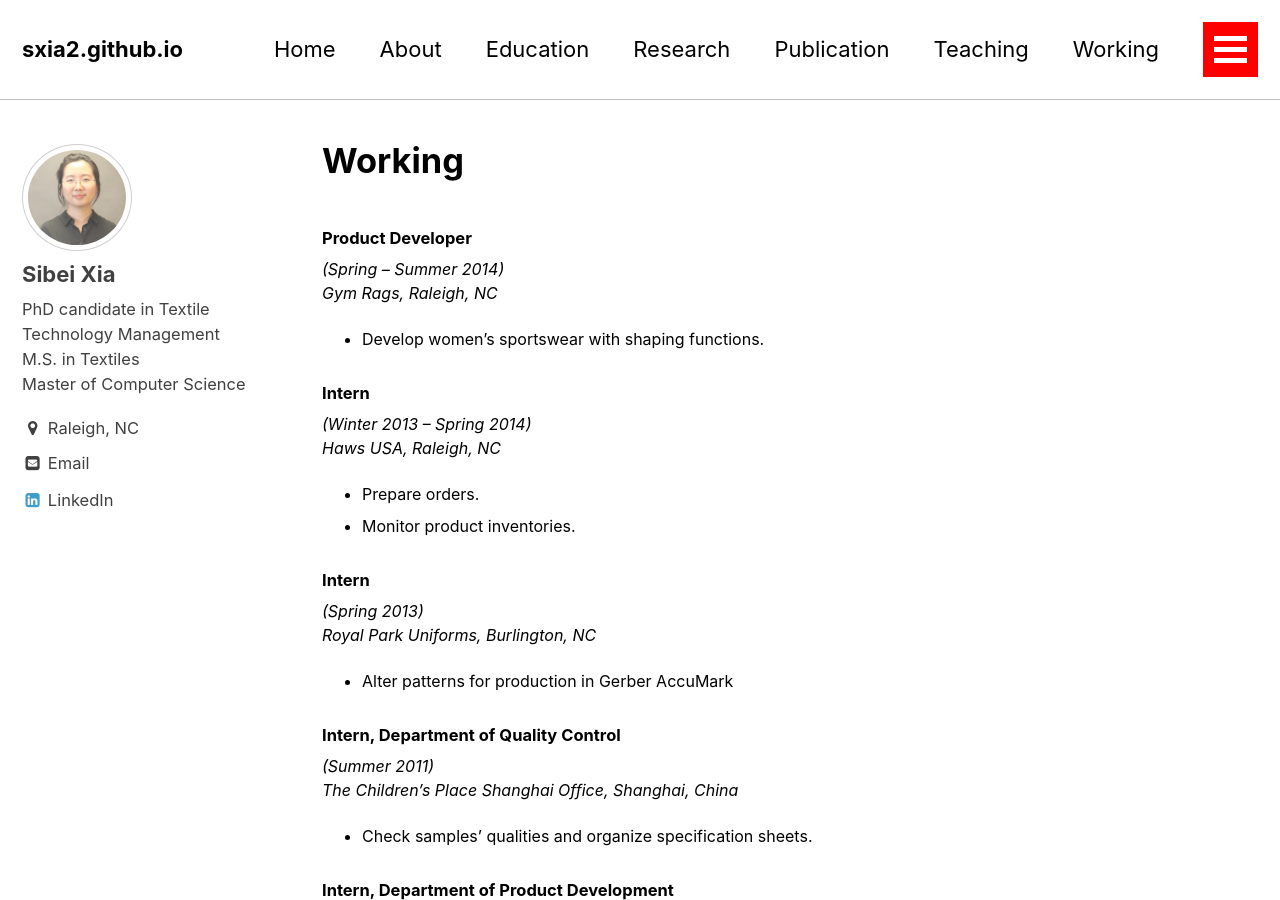
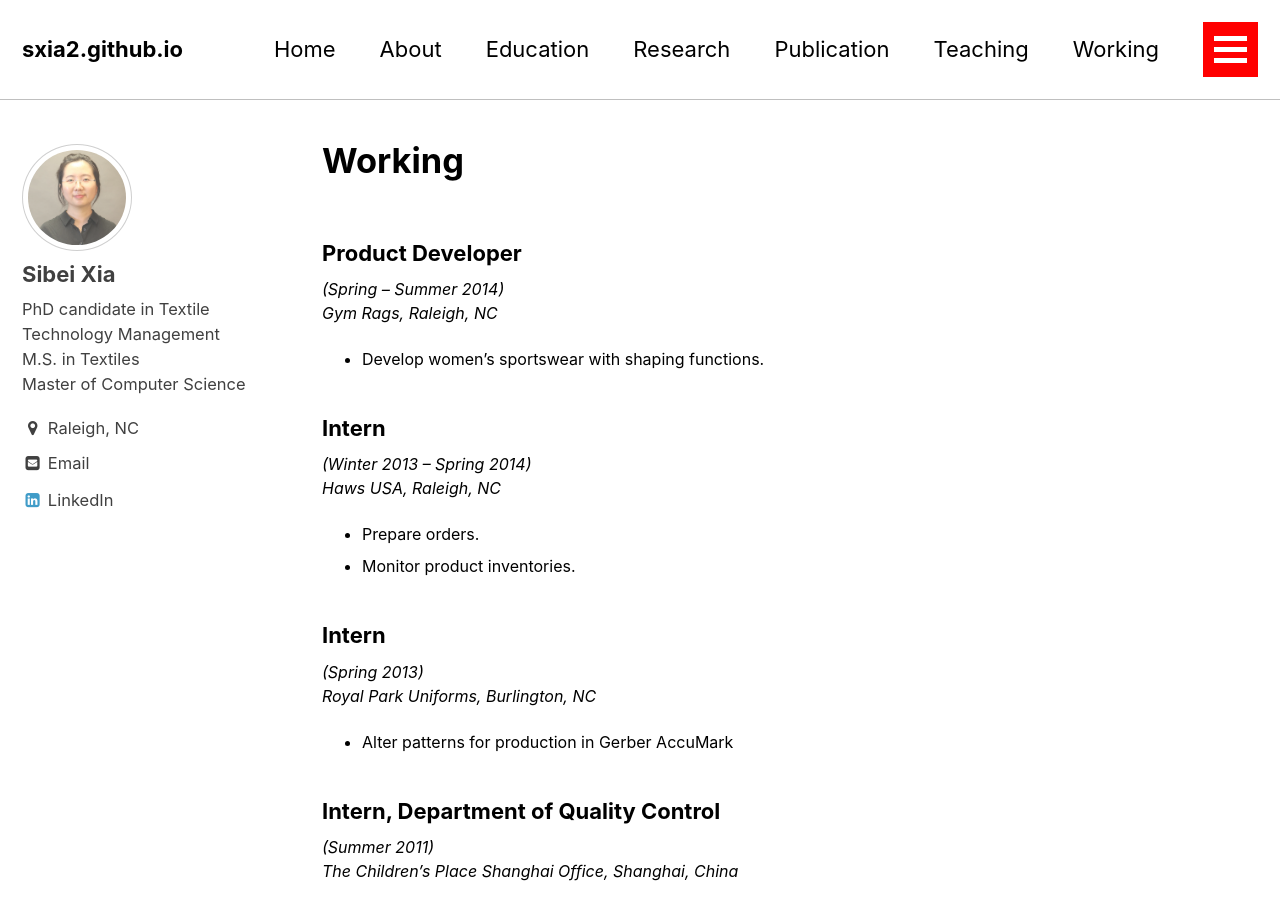
Before and after one commit to sxia2/sxia2.github.io, a Jekyll site: the page built from _pages/working.md, in a window 1280 px wide and 900 px high. Built offline with Jekyll 4.4.1, drawn with Linux system fonts in a browser that asks for light colours.

Commit message:
working format

```diff
--- a/_pages/working.md
+++ b/_pages/working.md
@@ -3,34 +3,34 @@ permalink: /working/
 title: "Working"
 ---
 
-#### Product Developer
+### Product Developer
 *(Spring – Summer 2014)*
 *Gym Rags, Raleigh, NC*
    -	Develop women's sportswear with shaping functions.
 
-#### Intern
+### Intern
 *(Winter 2013 – Spring 2014)*
 *Haws USA, Raleigh, NC*
    -	Prepare orders.
    -  Monitor product inventories.
 
-#### Intern
+### Intern
 *(Spring 2013)*
 *Royal Park Uniforms, Burlington, NC*
    -	Alter patterns for production in Gerber AccuMark
 
-#### Intern, Department of Quality Control
+### Intern, Department of Quality Control
 *(Summer 2011)*
 *The Children's Place Shanghai Office, Shanghai, China*
    -	Check samples' qualities and organize specification sheets.
 
-#### Intern, Department of Product Development
+### Intern, Department of Product Development
 *(Spring 2011)*
 *K-boxing Men’s Wear (Shanghai) Co. LTD, Shanghai, China*
    -	Assist product manager with preparation of the seasonal order placement fair.
    -  Conduct trend research.
 
-#### Salesperson, IORI Shop
+### Salesperson, IORI Shop
 *(Winter 2010)*
 *Jiuguang Dept. Store, Shanghai, China*
 
```
